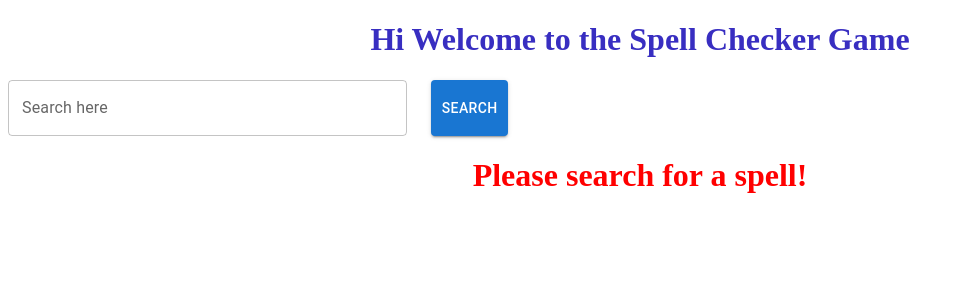
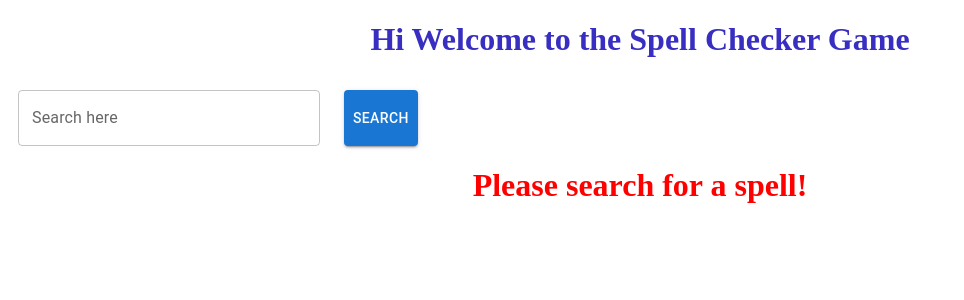
Before and after one commit to krishna-swivel/test_project, a React (Create React App) app: page / in a window 1280 px wide. Shown: the top 300 px of the page, without its empty margins (0-964 px from the left). Built offline with nearby package versions, Linux system fonts and the light colour scheme.

Commit message:
minor fixes

```diff
--- a/src/components/Search/Search.jsx
+++ b/src/components/Search/Search.jsx
@@ -33,12 +33,14 @@ class Search extends Component {
     return (
       <div>
         <form ref={this.formRef} onSubmit={this.handleSubmit}>
-          <Grid md={12} sx={12}>
+          <Grid container>
+            <Grid sx={12} md={12}>
               <Box
                 sx={{
-                width: 500,
-                maxWidth: "100%",
+                  width: 400,
+                  maxWidth: "70%",
                 }}
+                style={{ marginLeft: 10, marginTop: 10 }}
               >
                 <Stack spacing={3} direction="row">
                   <TextField
@@ -56,6 +58,7 @@ class Search extends Component {
                 </Stack>
               </Box>
             </Grid>
+          </Grid>
         </form>
       </div>
     );
--- a/src/pages/SpellDetails/SpellDetailsHook.jsx
+++ b/src/pages/SpellDetails/SpellDetailsHook.jsx
@@ -13,8 +13,8 @@ function SpellDetailsHook(props) {
     spellDetails: {},
   });
 
-  const getData = async () => {
-    const spellDetails = await getSpellDetails(props.match.params.name);
+  const getData = () => {
+    const spellDetails = getSpellDetails(props.match.params.name);
     console.log(spellDetails);
     setState({ spellDetails: spellDetails });
     console.log(state.spellDetails);
```
Lines whose indentation alone changed are shown as unchanged.
